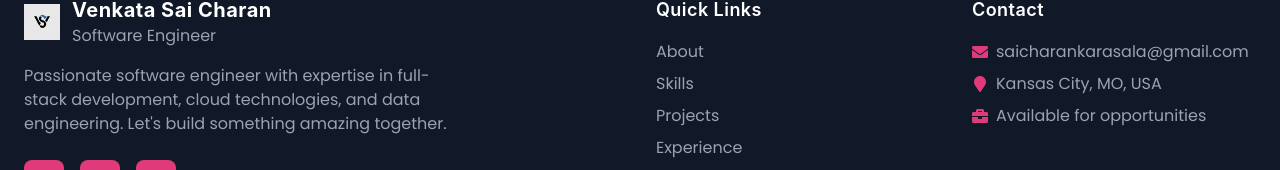
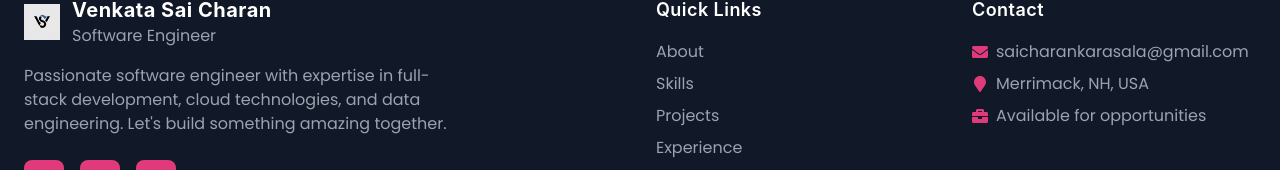
Before and after one commit to saicharankarasala/sai-charan-website, a React (Vite) app: page /contact in a window 1280 px wide. Shown: the part 2166-2336 px from the top of the page. Built offline with nearby package versions, Linux system fonts and the light colour scheme.

Commit message:
Update header styling and contact page improvements

```diff
--- a/src/App.jsx
+++ b/src/App.jsx
@@ -258,7 +258,7 @@ const App = () => {
                     </li>
                     <li className="flex items-center gap-2">
                       <FaMapMarker className="text-[#e13a7a]" />
-                      Kansas City, MO, USA
+                      Merrimack, NH, USA
                     </li>
                     <li className="flex items-center gap-2">
                       <FaBriefcase className="text-[#e13a7a]" />
--- a/src/pages/Contact.jsx
+++ b/src/pages/Contact.jsx
@@ -64,7 +64,7 @@ const Contact = () => {
     {
       icon: FaMapMarker,
       title: 'Location',
-      value: 'Kansas City, MO, USA',
+      value: 'Merrimack, NH, USA',
       link: null,
       color: 'bg-blue-500'
     }
```
